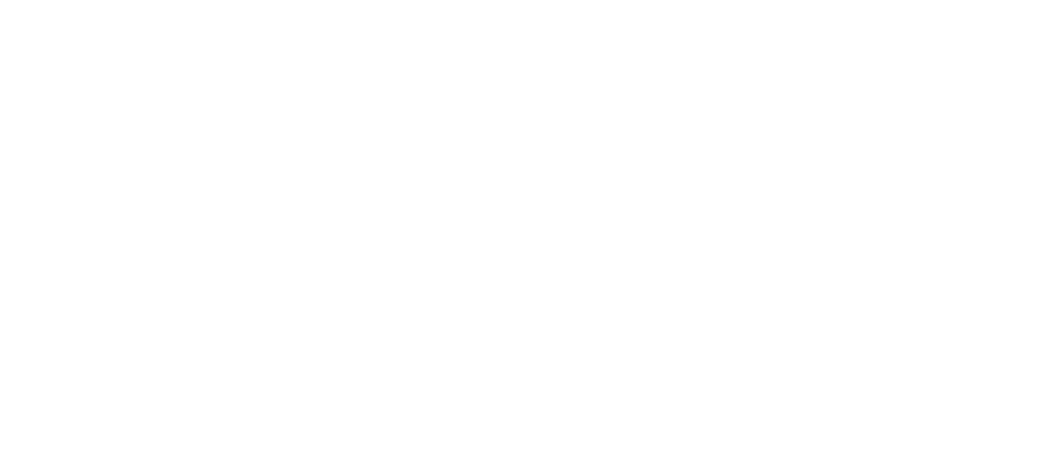
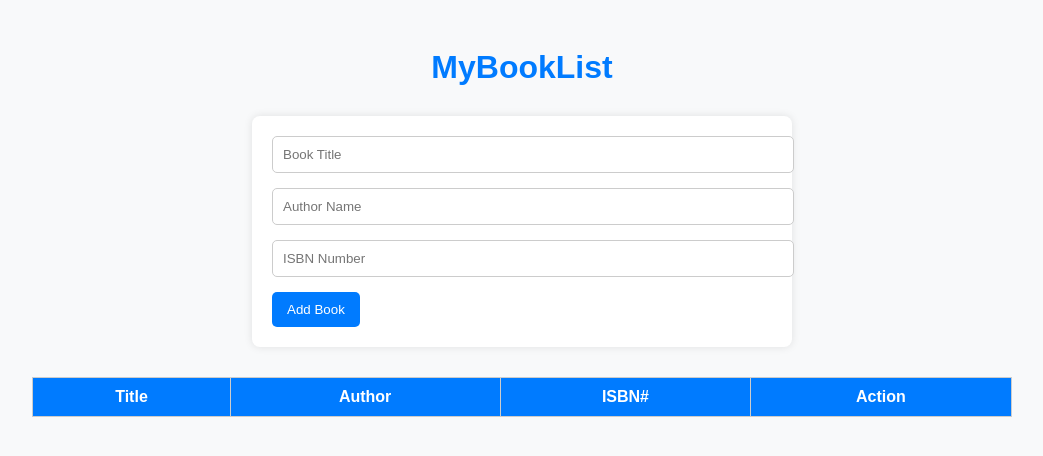
Before and after one commit to acciojob/book-list-mayanktyagi022, a website: page main.html in a window 1280 px wide. Shown: the whole page, without its empty margins (118-1161 px from the left). Drawn offline with Linux system fonts and the light colour scheme.

Commit message:
created a submission

```diff
--- a/main.html
+++ b/main.html
@@ -1,16 +1,100 @@
 <!DOCTYPE html>
+<html lang="en">
+<head>
+  <meta charset="UTF-8">
+  <meta name="viewport" content="width=device-width, initial-scale=1.0">
+  <title>MyBookList</title>
+  <style>
+    body {
+      font-family: Arial, sans-serif;
+      background-color: #f8f9fa;
+      padding: 20px;
+    }
+    h1 {
+      text-align: center;
+      color: #007bff;
+      margin-bottom: 30px;
+    }
+    .form-group {
+      max-width: 500px;
+      margin: 0 auto 30px auto;
+      background: white;
+      padding: 20px;
+      border-radius: 8px;
+      box-shadow: 0 0 8px rgba(0,0,0,0.1);
+    }
+    .form-group input {
+      display: block;
+      width: 100%;
+      padding: 10px;
+      margin-bottom: 15px;
+      border: 1px solid #ccc;
+      border-radius: 5px;
+    }
+    #submit {
+      background-color: #007bff;
+      color: white;
+      border: none;
+      padding: 10px 15px;
+      cursor: pointer;
+      border-radius: 5px;
+    }
+    #submit:hover {
+      background-color: #0056b3;
+    }
+    table {
+      width: 80%;
+      margin: 0 auto;
+      border-collapse: collapse;
+    }
+    .table th, .table td {
+      border: 1px solid #ccc;
+      padding: 10px;
+      text-align: center;
+    }
+    .table th {
+      background-color: #007bff;
+      color: white;
+    }
+    .delete {
+      background-color: red;
+      color: white;
+      border: none;
+      padding: 5px 10px;
+      cursor: pointer;
+      border-radius: 5px;
+    }
+    .delete:hover {
+      background-color: darkred;
+    }
+  </style>
+</head>
+<body>
 
-<html>
+  <h1>MyBookList</h1>
 
-<head>
-	<link rel="stylesheet" href="styles.css">
-</head>
+  <div class="form-group">
+    <input type="text" id="title" placeholder="Book Title" required>
+    <input type="text" id="author" placeholder="Author Name" required>
+    <input type="text" id="isbn" placeholder="ISBN Number" required>
+    <button id="submit">Add Book</button>
+  </div>
 
-<body>
-	<!-- the entire body must be written by student -->
-    <script type="text/javascript" src="./script.js">
-</script>
+  <table class="table table-striped">
+    <thead>
+      <tr>
+        <th>Title</th>
+        <th>Author</th>
+        <th>ISBN#</th>
+        <th>Action</th>
+      </tr>
+    </thead>
+    <tbody id="book-list">
+      <!-- Dynamic book rows will appear here -->
+    </tbody>
+  </table>
 
+  <!-- JavaScript File Linked Below -->
+  <script src="script.js"></script>
 </body>
-
 </html>
--- a/script.js
+++ b/script.js
@@ -1 +1,41 @@
-//your JS code here. If required.
+// Select elements
+const submitBtn = document.getElementById('submit');
+const bookList = document.getElementById('book-list');
+
+// Add event listener for the submit button
+submitBtn.addEventListener('click', function (e) {
+  e.preventDefault();
+
+  const title = document.getElementById('title').value.trim();
+  const author = document.getElementById('author').value.trim();
+  const isbn = document.getElementById('isbn').value.trim();
+
+  if (title === '' || author === '' || isbn === '') {
+    alert('Please fill in all fields.');
+    return;
+  }
+
+  // Create a new table row
+  const row = document.createElement('tr');
+  row.innerHTML = `
+    <td>${title}</td>
+    <td>${author}</td>
+    <td>${isbn}</td>
+    <td><button class="delete">Clear</button></td>
+  `;
+
+  // Append row to table
+  bookList.appendChild(row);
+
+  // Clear input fields after submission
+  document.getElementById('title').value = '';
+  document.getElementById('author').value = '';
+  document.getElementById('isbn').value = '';
+});
+
+// Event delegation for deleting rows
+bookList.addEventListener('click', function (e) {
+  if (e.target.classList.contains('delete')) {
+    e.target.closest('tr').remove();
+  }
+});
```
